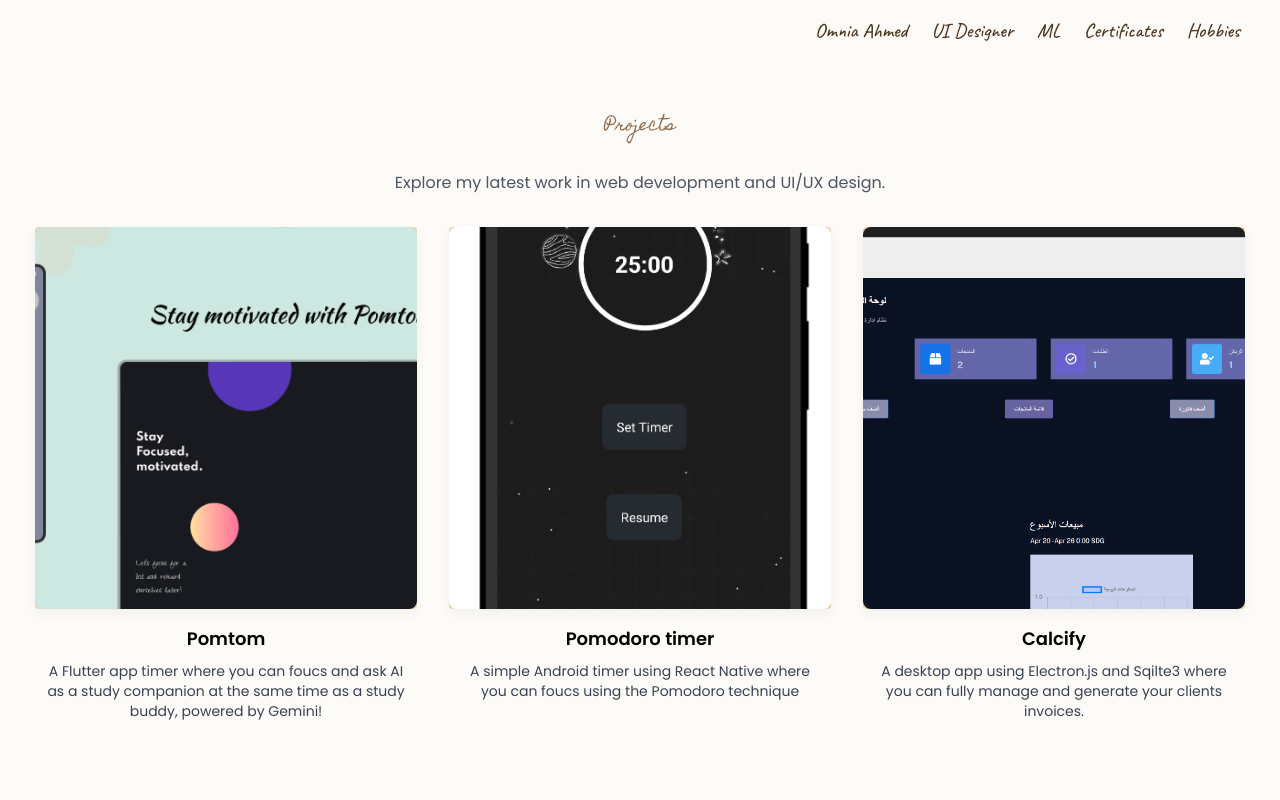
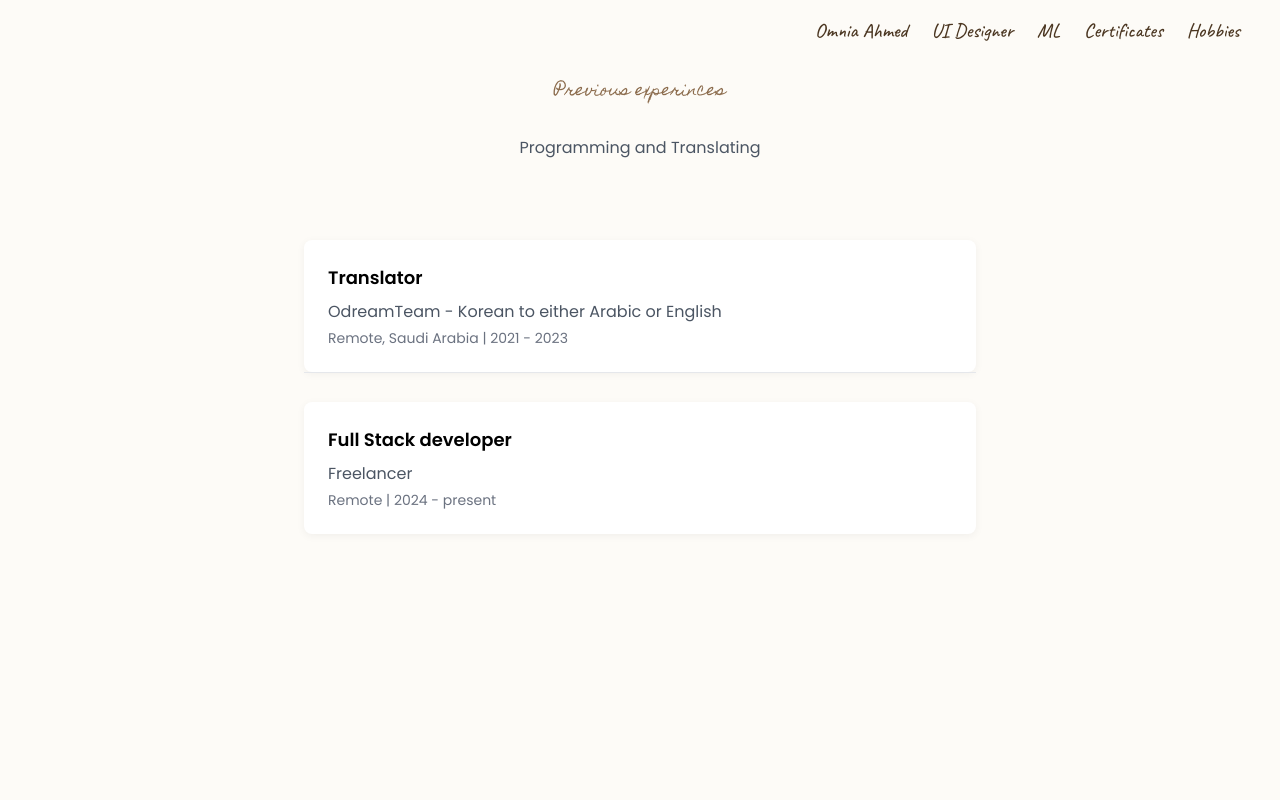
Before and after one commit to Moniaar/Official-Portfolio, a plain HTML site: page experince.html in a window 1280 px wide. Shown: the top 800 px of the page. Drawn offline with nearby package versions, Linux system fonts and the light colour scheme.

Commit message:
added experinces in the new section

```diff
--- a/experince.html
+++ b/experince.html
@@ -16,7 +16,6 @@
         body {
             font-family: 'Poppins', sans-serif;
             background-color: #FDFBF7;
-            padding: 35px;
         }
         .image-container {
             position: relative;
@@ -217,12 +216,15 @@
             color: var(--secondary-color);
         }
         footer {
+            background: #FFFFFF;
+            border-top: 1px solid #E2E8F0;
             margin-top: 24em;
+            padding: 10px;
         }
     </style>
 </head>
 
-<body class="bg-primary text-secondary font-poppins flex flex-col min-h-screen">
+<body class="bg-primary text-secondary font-poppins">
     <div class="min-h-screen flex flex-col">
         <header>
             <div class="nav-container">
@@ -240,45 +242,24 @@
             </div>
         </header>
             <section id="projects" class="projects py-12" style="padding-top: 5rem;">
-                <h2>Projects</h2>
-                <p class="text-center text-gray-600 mb-8">Explore my latest work in web development and UI/UX design.</p>
-                <div class="grid grid-cols-1 md:grid-cols-2 lg:grid-cols-3 gap-8">
-                    <!-- Project 1 -->
-                    <div class="flex flex-col">
-                        <div class="image-container wood-bg aspect-square rounded relative" id="container-2">
-                            <img id="project-img-2" class="project-image" src="images/pomtom_v2.png" alt="Project 2">
-                            <div class="image-overlay rounded"></div>
-                        </div>
-                        <div class="mt-4 px-2 text-center">
-                            <h3 class="text-lg font-semibold text-secondary font-homemade">Pomtom</h3>
-                            <p class="text-gray-700 font-poppins text-sm mt-2">A Flutter app timer where you can foucs and ask AI as a study companion at the same time as a study buddy, powered by Gemini!</p>
-                        </div>
+                <h2>Previous experinces</h2>
+                <p class="text-center text-gray-600 mb-8">Programming and Translating</p>
+                <section id="education" class="education py-12">
+                <div class="max-w-2xl mx-auto">
+                    <div class="education-card">
+                        <h3 class="text-lg font-semibold text-secondary">Translator</h3>
+                        <p class="text-gray-600 mt-2">OdreamTeam - Korean to either Arabic or English</p>
+                        <p class="text-gray-500 text-sm mt-1">Remote, Saudi Arabia | 2021 - 2023</p>
                     </div>
-
-                    <!-- Project 2 -->
-                    <div class="flex flex-col">
-                        <div class="image-container wood-bg aspect-square rounded relative" id="container-1">
-                            <img id="project-img-1" class="project-image" src="images/pomtom.png" alt="Project 1">
-                            <div class="image-overlay rounded"></div>
-                        </div>
-                        <div class="mt-4 px-2 text-center">
-                            <h3 class="text-lg font-semibold text-secondary font-homemade">Pomodoro timer</h3>
-                            <p class="text-gray-700 font-poppins text-sm mt-2">A simple Android timer using React Native where you can foucs using the Pomodoro technique</p>
-                        </div>
-                    </div>
-
-                    <!-- Project 3 -->
-                    <div class="flex flex-col">
-                        <div class="image-container wood-bg aspect-square rounded relative" id="container-3">
-                            <img id="project-img-3" class="project-image" src="images/calcify.png" alt="Project 3">
-                            <div class="image-overlay rounded"></div>
-                        </div>
-                        <div class="mt-4 px-2 text-center">
-                            <h3 class="text-lg font-semibold text-secondary font-homemade">Calcify</h3>
-                            <p class="text-gray-700 font-poppins text-sm mt-2">A desktop app using Electron.js and Sqilte3 where you can fully manage and generate your clients invoices.</p>
-                        </div>
+                    <!-- I am sorry but this line 359 is my fav line in this whole project XD -->
+                    <hr style="height:30px">
+                    <div class="education-card">
+                        <h3 class="text-lg font-semibold text-secondary">Full Stack developer</h3>
+                        <p class="text-gray-600 mt-2">Freelancer</p>
+                        <p class="text-gray-500 text-sm mt-1">Remote | 2024 - present</p>
                     </div>
                 </div>
+            </section>
             </section>
             <style>
                     .contact {
@@ -400,7 +381,6 @@
                     });
                 </script>
             </section>
-        </main>
 
         <footer class="bg-white py-8 border-t border-gray-100">
             <div class="container mx-auto px-4 md:px-8 text-center">
```
